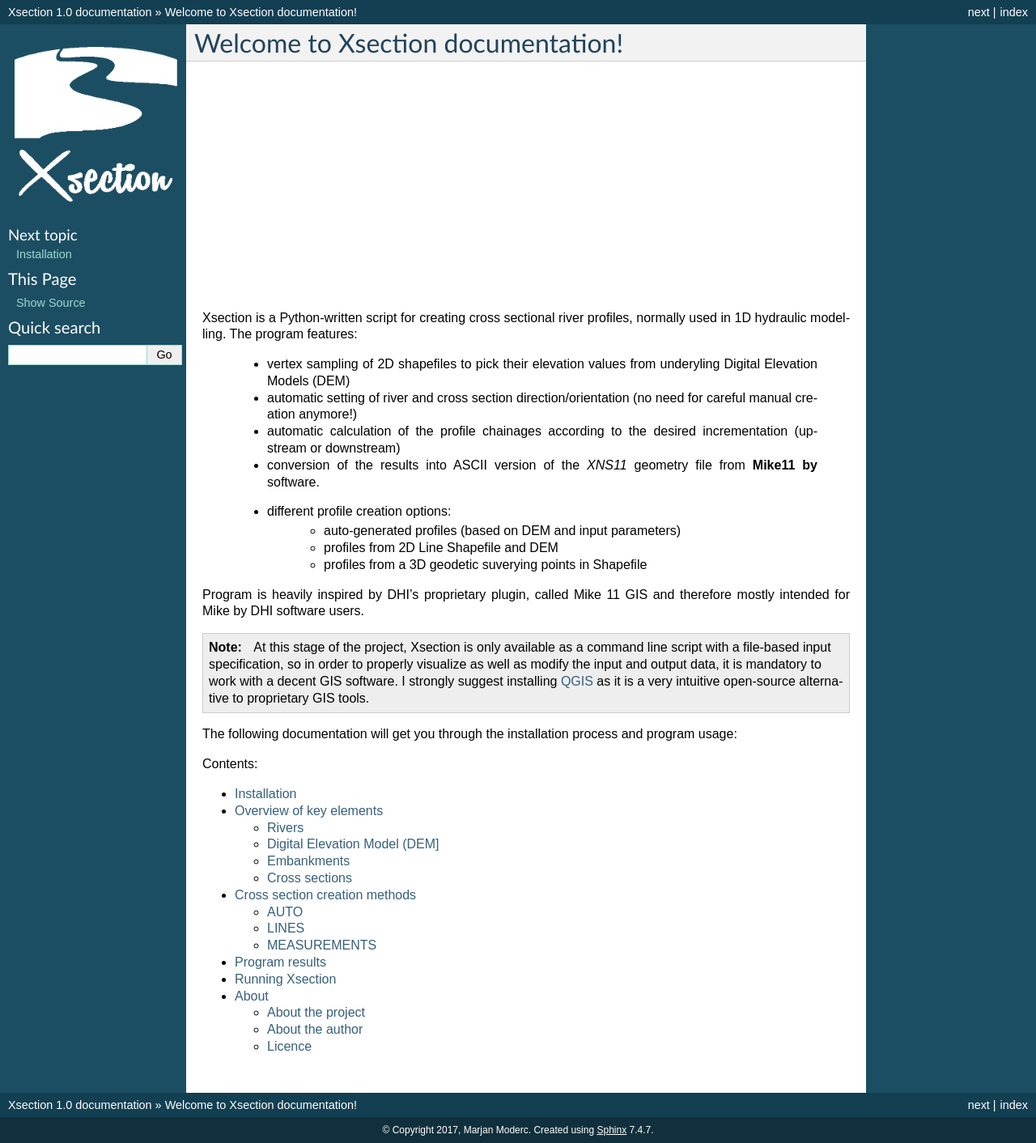
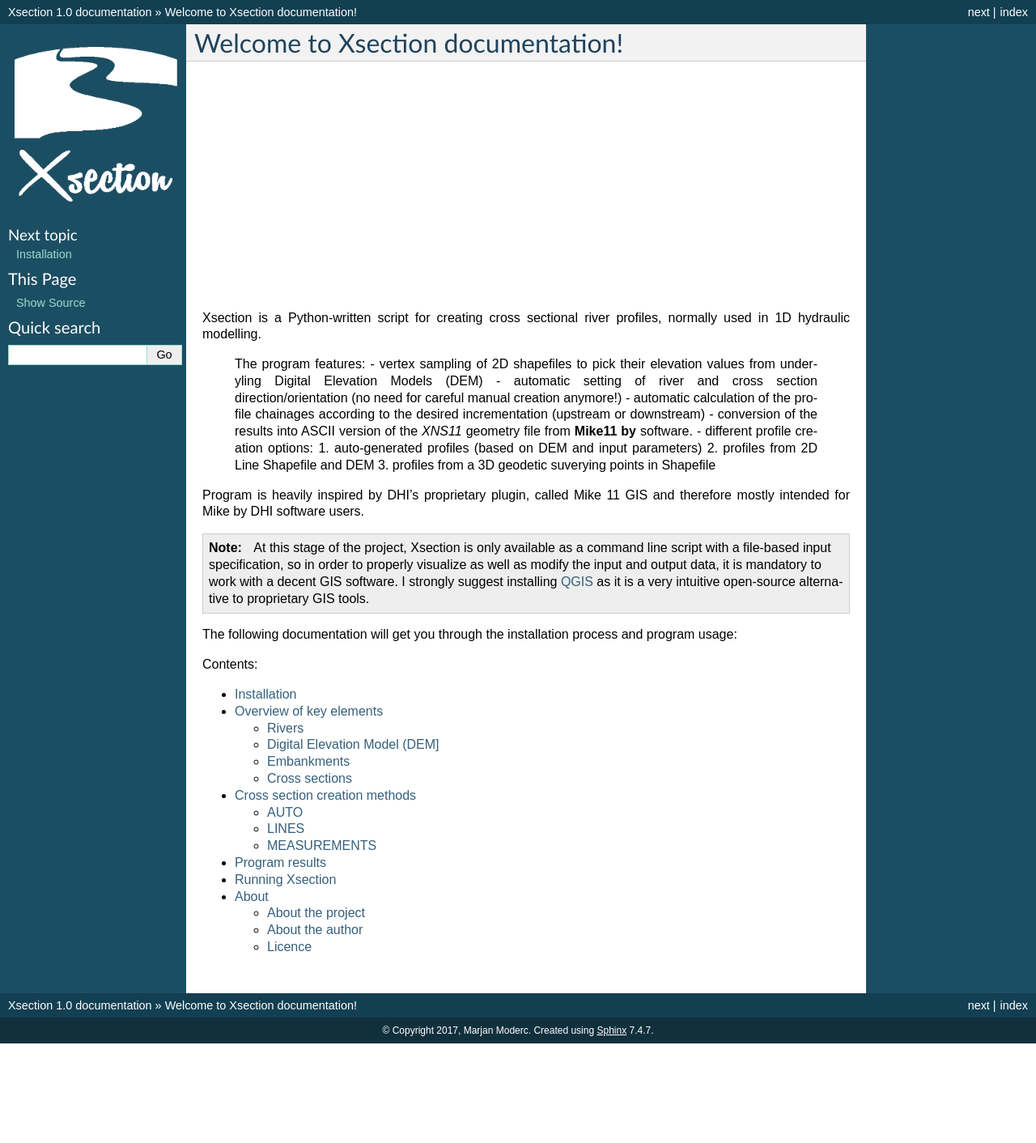
Before and after one commit to marjanmo/xsection, a Sphinx documentation site: the page built from docs/index.rst, in a window 1280 px wide. Shown: the whole page at 81% size. Built offline with Sphinx 7.4.7, drawn with Linux system fonts in a browser that asks for light colours; after the commit the page ends 1289 px from its top, so only the background shows below that.

Commit message:
docs update

```diff
--- a/docs/index.rst
+++ b/docs/index.rst
@@ -11,15 +11,16 @@ Welcome to Xsection documentation!
    :align: center
 
 Xsection is a Python-written script for creating cross sectional river profiles, normally used in 1D hydraulic modelling.
-The program features:
+
+   The program features:
    - vertex sampling of 2D shapefiles to pick their elevation values from underyling Digital Elevation Models (DEM)
    - automatic setting of river and cross section direction/orientation (no need for careful manual creation anymore!)
    - automatic calculation of the profile chainages according to the desired incrementation (upstream or downstream)
    - conversion of the results into ASCII version of the *XNS11* geometry file from **Mike11 by** software.
    - different profile creation options:
-      - auto-generated profiles (based on DEM and input parameters)
-      - profiles from 2D Line Shapefile and DEM
-      - profiles from a 3D geodetic suverying points in Shapefile
+   1. auto-generated profiles (based on DEM and input parameters)
+   2. profiles from 2D Line Shapefile and DEM
+   3. profiles from a 3D geodetic suverying points in Shapefile
 
 Program is heavily inspired by DHI's proprietary plugin, called Mike 11 GIS and therefore mostly intended for Mike by DHI software users.
 
```
